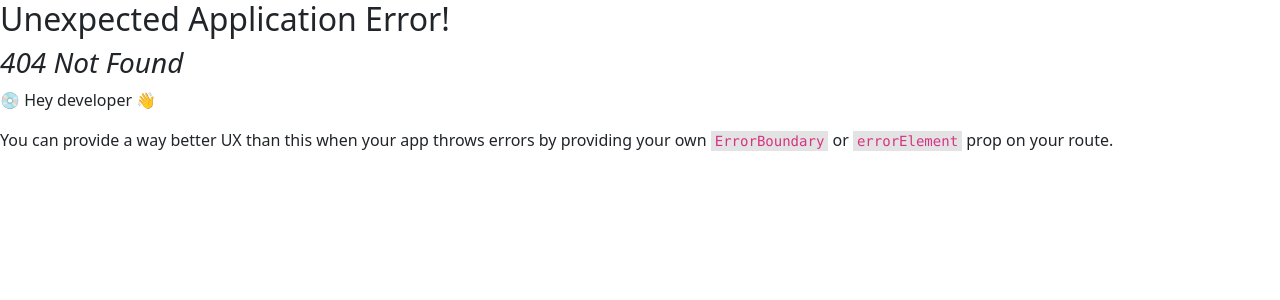
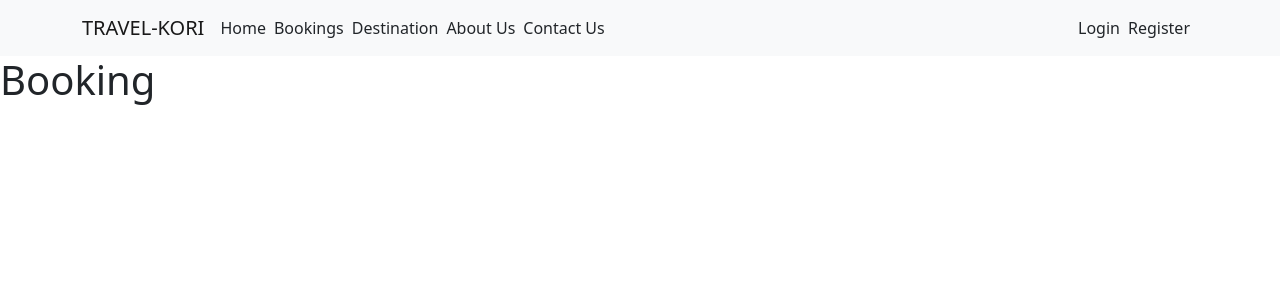
Before and after one commit to EhsanEIK/travel-kori-website, a React (Create React App) app: page /register in a window 1280 px wide. Before the commit this address had no page. Shown: the top 300 px of the page. Built offline with nearby package versions, Linux system fonts and the light colour scheme.

Commit message:
added login and register component and route

```diff
--- a/src/Pages/Shared/Menubar/Menubar.js
+++ b/src/Pages/Shared/Menubar/Menubar.js
@@ -8,19 +8,20 @@ const Menubar = () => {
     return (
         <Navbar bg="light" expand="lg">
             <Container>
-                <Navbar.Brand href="#home">React-Bootstrap</Navbar.Brand>
+                <Navbar.Brand href="#home">TRAVEL-KORI</Navbar.Brand>
                 <Navbar.Toggle aria-controls="basic-navbar-nav" />
                 <Navbar.Collapse id="basic-navbar-nav">
                     <Nav className="me-auto">
-                        <Link to='/'>Home</Link>
-                        <Link to='/booking'>Bookings</Link>
-                        <Link to=''>Destination</Link>
-                        <Link to=''>About Us</Link>
-                        <Link to=''>Contact Us</Link>
+                        <Link className='text-decoration-none text-dark me-2' to='/'>Home</Link>
+                        <Link className='text-decoration-none text-dark me-2' to='/booking'>Bookings</Link>
+                        <Link className='text-decoration-none text-dark me-2' to=''>Destination</Link>
+                        <Link className='text-decoration-none text-dark me-2' to=''>About Us</Link>
+                        <Link className='text-decoration-none text-dark me-2' to=''>Contact Us</Link>
                     </Nav>
                     <div className="justify-content-end">
                         <Navbar.Text>
-                            Signed in as: <a href="#login">Mark Otto</a>
+                            <Link className='text-decoration-none text-dark me-2' to=''>Login</Link>
+                            <Link className='text-decoration-none text-dark me-2' to=''>Register</Link>
                         </Navbar.Text>
                     </div>
                 </Navbar.Collapse>
--- a/src/Routes/Routes/routes.js
+++ b/src/Routes/Routes/routes.js
@@ -10,6 +10,8 @@ export const router = createBrowserRouter([
         children: [
             { path: '/', element: <Home></Home> },
             { path: '/booking', element: <Booking></Booking> },
+            { path: '/login', element: <Booking></Booking> },
+            { path: '/register', element: <Booking></Booking> },
         ]
     }
 ])
```
Also changed, not shown: src/Pages/Login/Login/Login.js (added, +11 -0 lines), src/Pages/Login/Register/Register.js (added, +11 -0 lines).
